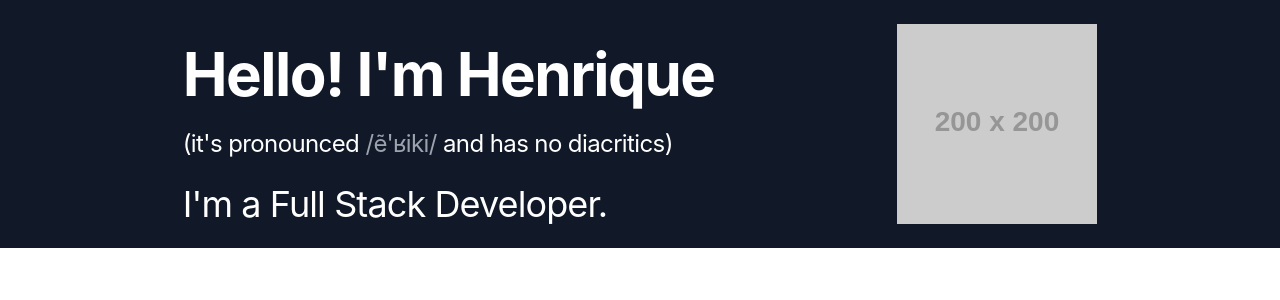
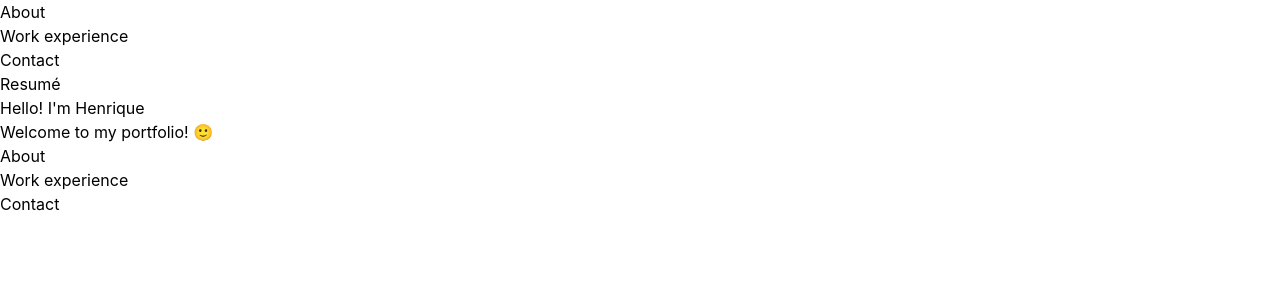
Before and after one commit to hrohden/hrohden.github.io, a React (Vite) app: page / in a window 1280 px wide. Shown: the top 300 px of the page. Built offline with nearby package versions, Linux system fonts and the light colour scheme; a web font is replaced by a local one.

Commit message:
Refactor portfolio page layout

```diff
--- a/src/App.tsx
+++ b/src/App.tsx
@@ -1,26 +1,29 @@
 function App() {
   return (
     <main>
-      <section className="bg-gray-900 pb-6 pt-6">
-        <div className="max-w-7xl flex mx-auto justify-evenly">
-          <div className="flex justify-end flex-col gap-6">
-            <h1 className="text-white text-6xl font-bold tracking-tight">Hello! I'm Henrique</h1>
-            <p className="text-white text-2xl tracking-tight">(it's pronounced <span className="text-gray-400">/ẽ'ʁiki/</span> and has no diacritics)</p>
-            <h2 className="text-white text-4xl tracking-tight">I'm a Full Stack Developer.</h2>
-          </div>
-          <div>
-            <img src="https://placehold.co/200" alt="" />
-          </div>
-        </div>
+      <nav>
+        <ul>
+          <li>About</li>
+          <li>Work experience</li>
+          <li>Contact</li>
+          <li>Resumé</li>
+        </ul>
+      </nav>
+      <section>
+        <p>Hello! I'm Henrique</p>
+        <p>Welcome to my portfolio! 🙂</p>
       </section>
-      {/* <div className="flex-col m-auto flex gap-8">\
-        <div className="text-center">
-          <a href="https://www.linkedin.com/in/henriquerohden/?locale=en_US" target="_blank" className="bg-blue-500 hover:bg-blue-600 text-white font-bold py-2 px-4 rounded">LinkedIn</a>
-          <a href="https://github.com/hrohden" target="_blank" className="bg-gray-200 hover:bg-gray-300 font-bold py-2 px-4 rounded ml-2">GitHub</a>
-        </div>
-      </div> */}
+      <section>
+        <h2>About</h2>
+      </section>
+      <section>
+        <h2>Work experience</h2>
+      </section>
+      <section>
+        <h2>Contact</h2>
+      </section>
     </main>
-  )
+  );
 }
 
 export default App
```
